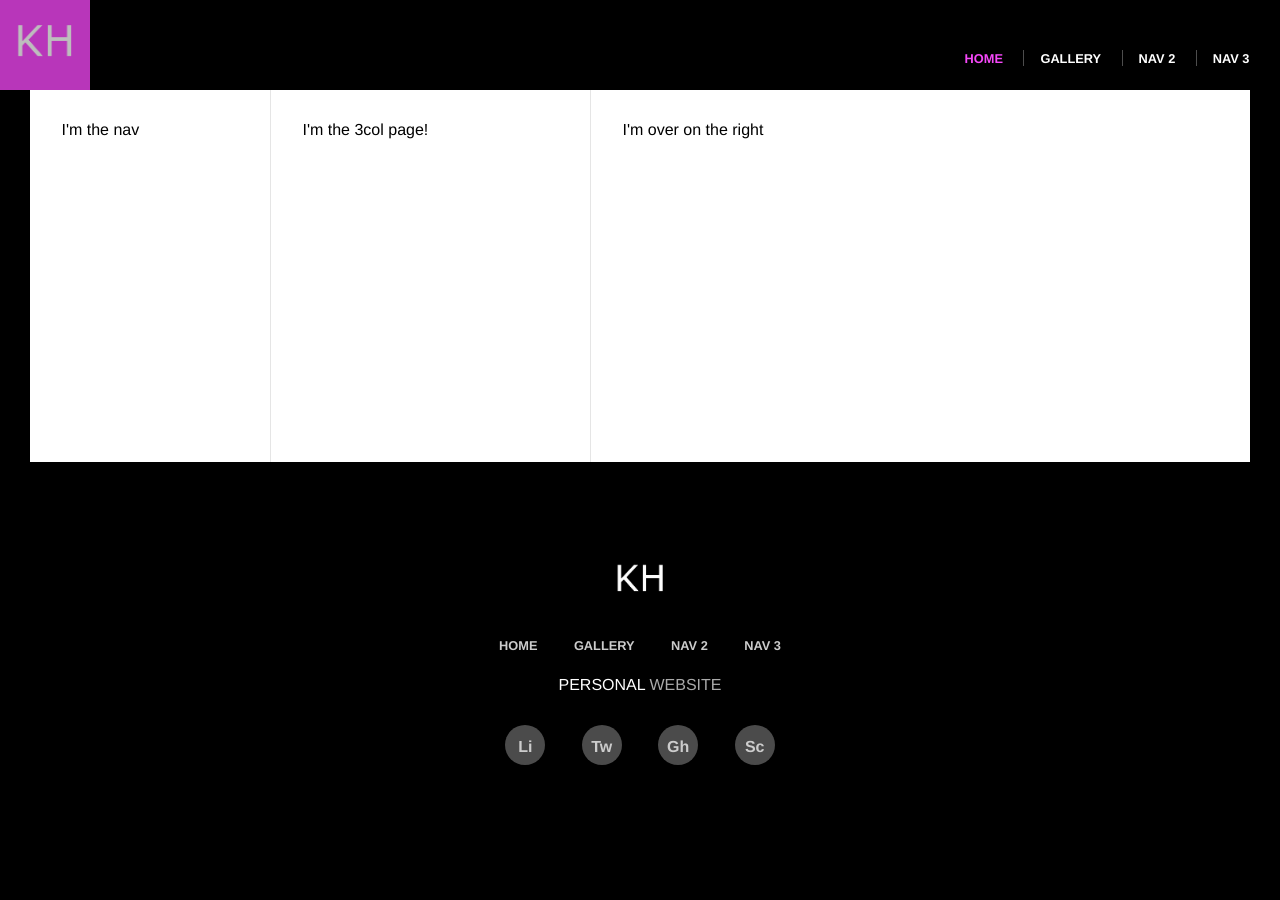
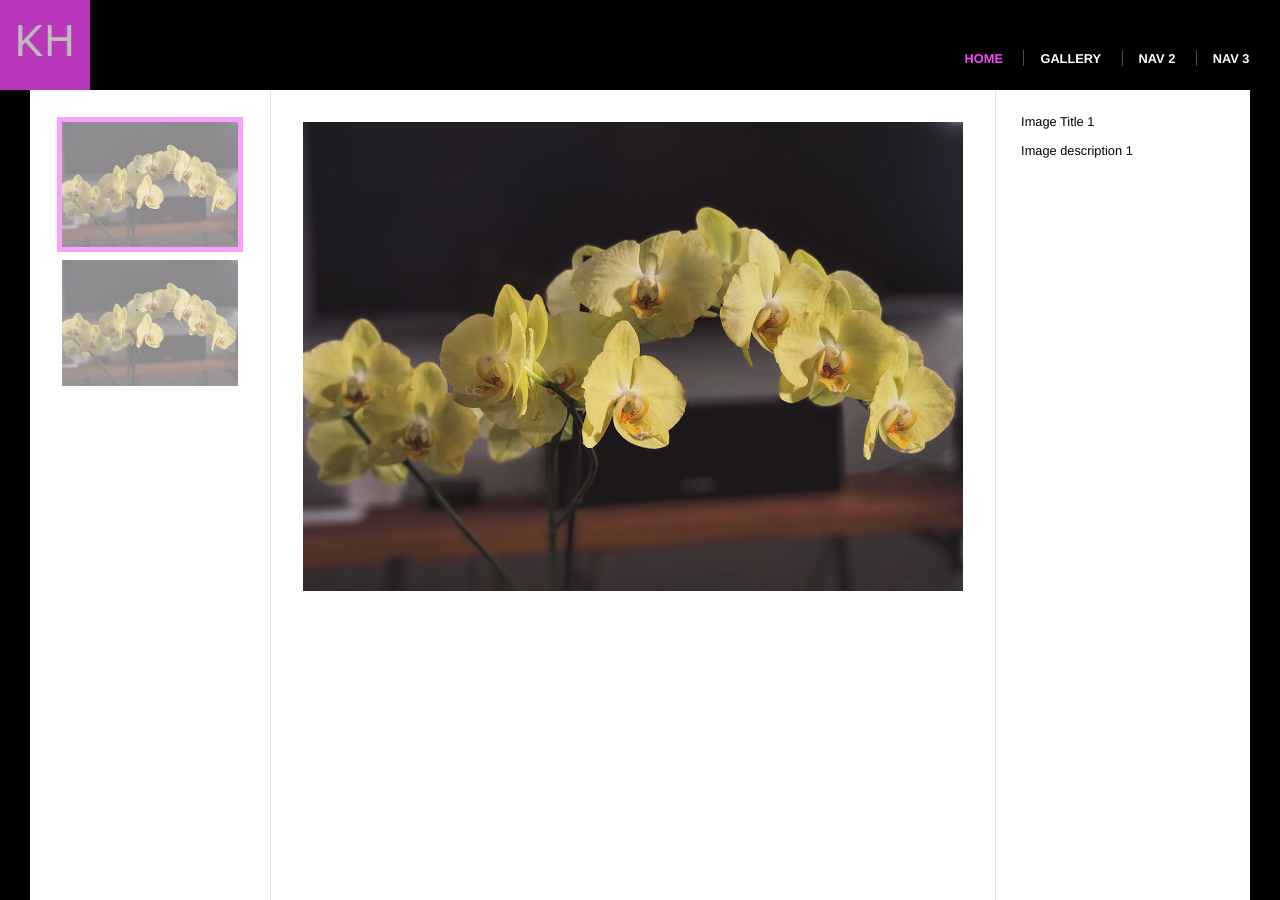
Before and after one commit to khoeger/khoeger.github.io, a Jekyll site: the page built from gallery/index.html, in a window 1280 px wide and 900 px high. Built offline with Jekyll 4.4.1, drawn with Linux system fonts in a browser that asks for light colours.

Commit message:
Fix gallery

```diff
--- a/css/main.css
+++ b/css/main.css
@@ -186,7 +186,7 @@
 .col-three .col-content {
   flex: 1;
 }
-.col-three .col-content {
+.col-three .col-aside {
   flex: 0 1 20em;
 }
 
@@ -336,3 +336,39 @@
 .bio-copy a {
   color: green;
 }*/
+
+/* GALLERY STYLES */
+.gallery-thumbs {
+  height: 90vh;
+  overflow: scroll;
+}
+.gallery-thumbs > div {
+  cursor: pointer;
+}
+.gallery-thumbs img {
+  box-sizing: border-box;
+  box-shadow: 0 0 0 5px transparent;
+  display: inline-block;
+  margin: 0 0 10px;
+  opacity: 0.5;
+  transition: all 0.5s ease-in-out;
+  width: 100%;
+}
+.gallery-thumbs img:hover {
+  opacity: 1;
+}
+.gallery-thumbs .current img {
+  box-shadow: 0 0 0 5px #f648f9;/*ed6e2f;*/
+}
+.gallery-photo {
+  position: relative;
+}
+.gallery-photo img {
+  width: 100%;
+}
+.gallery-info {
+  font-size: 0.8rem;
+}
+.gallery-info h3 {
+  margin-bottom: 1em;
+}
--- /dev/null
+++ b/gallery/index.html
@@ -0,0 +1,22 @@
+---
+layout: default
+---
+<div class="gallery col-three">
+  <div class="col col-nav gallery-thumbs" id="gallery-thumbs">
+    <div class="current">
+      <img src={{"/assets/img/gallery/small/slide1.jpg" | absolute_url }} alt="Image title 1" >
+    </div>
+    <div>
+      <img src={{"/assets/img/gallery/small/slide1.jpg" | absolute_url }} alt="Image title 2" >
+    </div>
+  </div>
+  <div class="col col-content">
+    <div class="gallery-photo" id="gallery-photo">
+      <img src={{"/assets/img/gallery/large/slide1.jpg" | absolute_url }} alt="Image title 1" >
+    </div>
+  </div>
+  <div class="col col-aside gallery-info" id="gallery-info">
+    <h3>Image Title 1</h3>
+    <p>Image description 1</p>
+  </div>
+</div>
--- a/gallery/index.md
+++ /dev/null
@@ -1,14 +0,0 @@
----
-layout: default
----
-<div class="gallery col-three">
-  <div class="col col-nav">
-    I'm the nav
-  </div>
-  <div class="col col-content">
-    I'm the 3col page!
-  </div>
-  <div class="col col-aside">
-    I'm over on the right
-  </div>
-</div>
```
